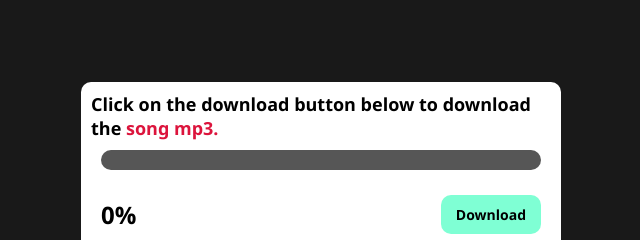
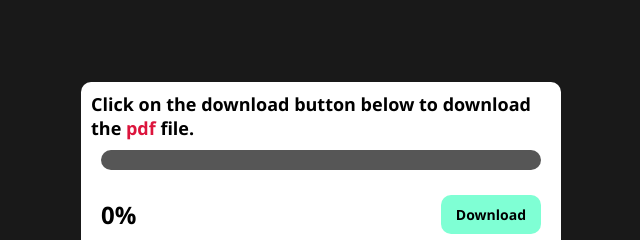
Before and after one commit to gunjeetyadav-27/progressbar, a plain HTML site: page index.html in a window 1280 px wide. Shown: the part 228-468 px from the top of the page, 319-959 px from the left. Drawn offline with Linux system fonts and the light colour scheme.

Commit message:
third commit

```diff
--- a/index.html
+++ b/index.html
@@ -9,7 +9,7 @@
 <body>
   <main>
     <div id="box">
-      <h1>Click on the download button  below to download the <span>song mp3.</span></h1>
+      <h1>Click on the download button  below to download the <span>pdf</span> file.</h1>
       <div id="outer">
         <div id="inner"></div>
       </div>
```
